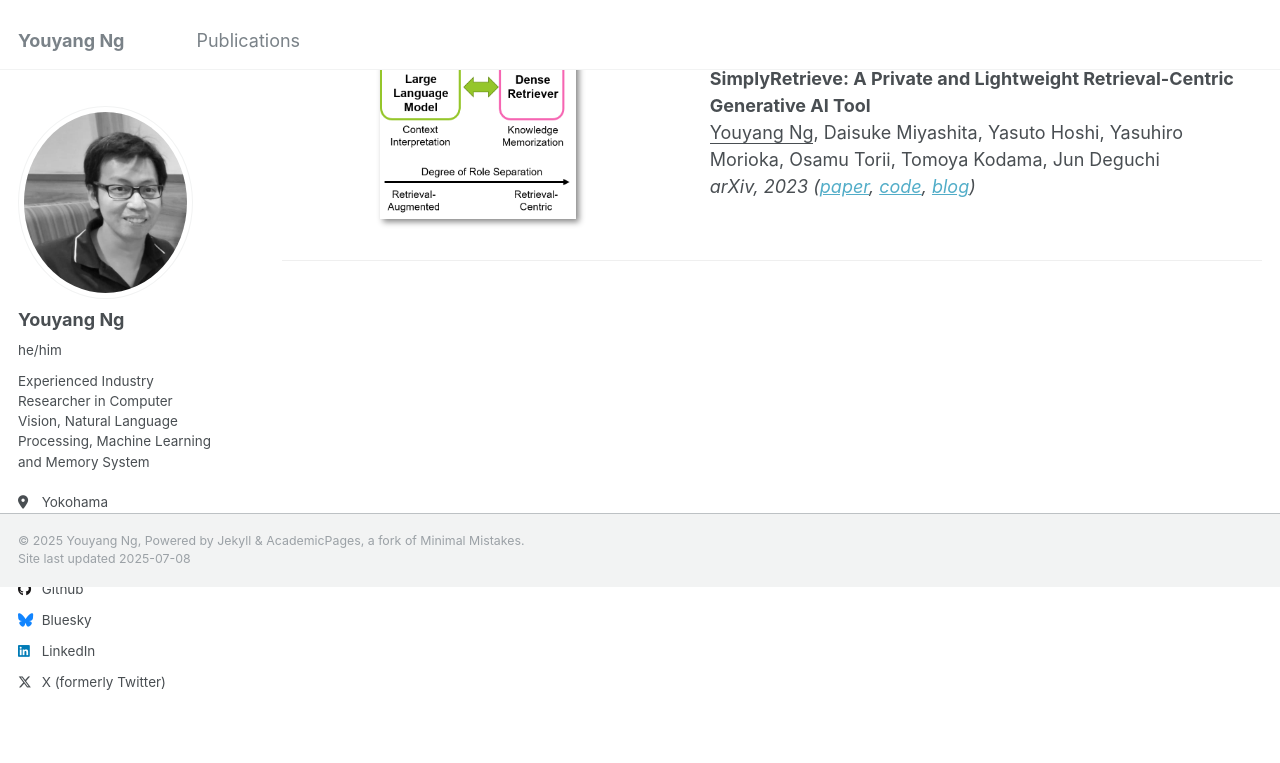
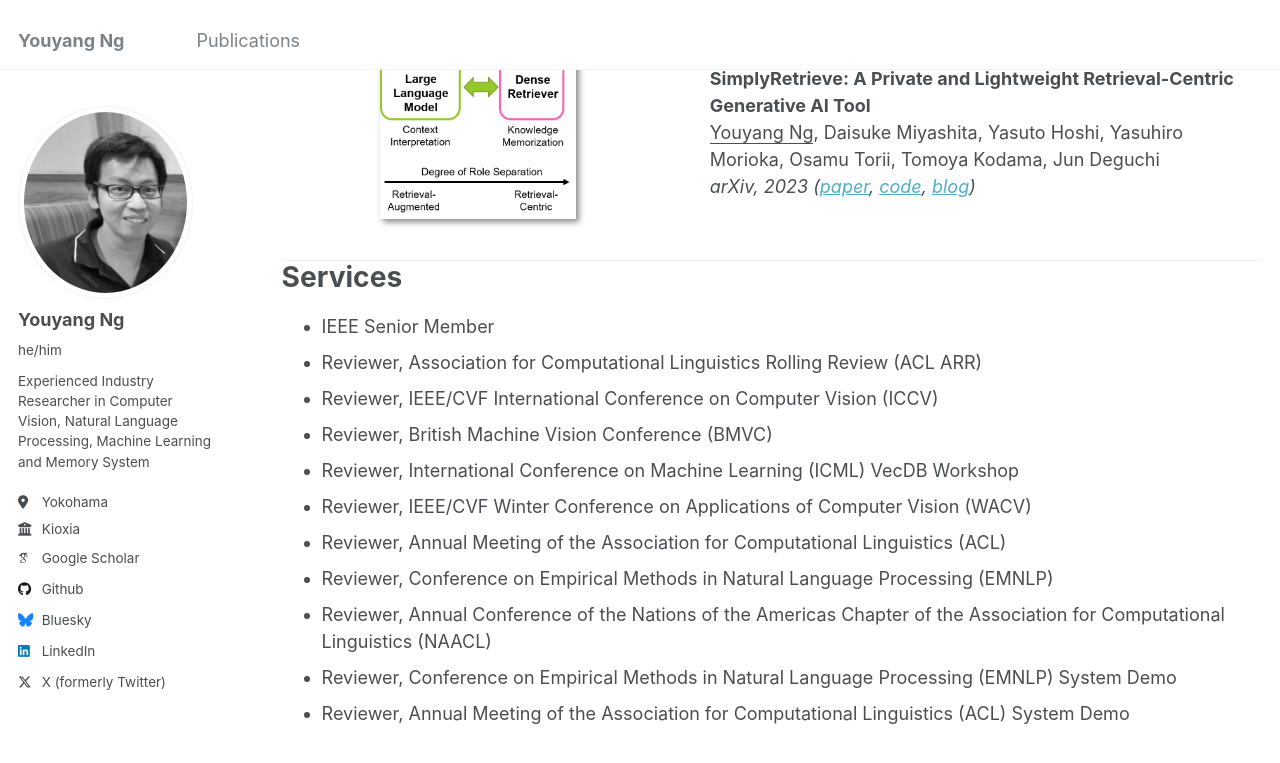
Before and after one commit to yy29/yy29.github.io, a Jekyll site: the page built from _pages/about.md, in a window 1280 px wide and 900 px high, scrolled down 2513 px. Shown: the top 763 px of the window. Built offline with Jekyll 4.4.1, drawn with Linux system fonts in a browser that asks for light colours; some web fonts are replaced.

Commit message:
Update about.md

```diff
--- a/_pages/about.md
+++ b/_pages/about.md
@@ -81,3 +81,17 @@ Yasuto Hoshi, Daisuke Miyashita, <ins>Youyang Ng</ins>, Kento Tatsuno, Yasuhiro
 *arXiv, 2023 ([paper](https://arxiv.org/abs/2308.03983), [code](https://github.com/RCGAI/SimplyRetrieve), [blog](https://www.kioxia.com/en-jp/rd/technology/topics/topics-58.html))*
 </div>
 </div>
+
+Services
+======
+* IEEE Senior Member
+* Reviewer, Association for Computational Linguistics Rolling Review (ACL ARR)
+* Reviewer, IEEE/CVF International Conference on Computer Vision (ICCV)
+* Reviewer, British Machine Vision Conference (BMVC)
+* Reviewer, International Conference on Machine Learning (ICML) VecDB Workshop
+* Reviewer, IEEE/CVF Winter Conference on Applications of Computer Vision (WACV)
+* Reviewer, Annual Meeting of the Association for Computational Linguistics (ACL)
+* Reviewer, Conference on Empirical Methods in Natural Language Processing (EMNLP)
+* Reviewer, Annual Conference of the Nations of the Americas Chapter of the Association for Computational Linguistics (NAACL)
+* Reviewer, Conference on Empirical Methods in Natural Language Processing (EMNLP) System Demo
+* Reviewer, Annual Meeting of the Association for Computational Linguistics (ACL) System Demo
```
